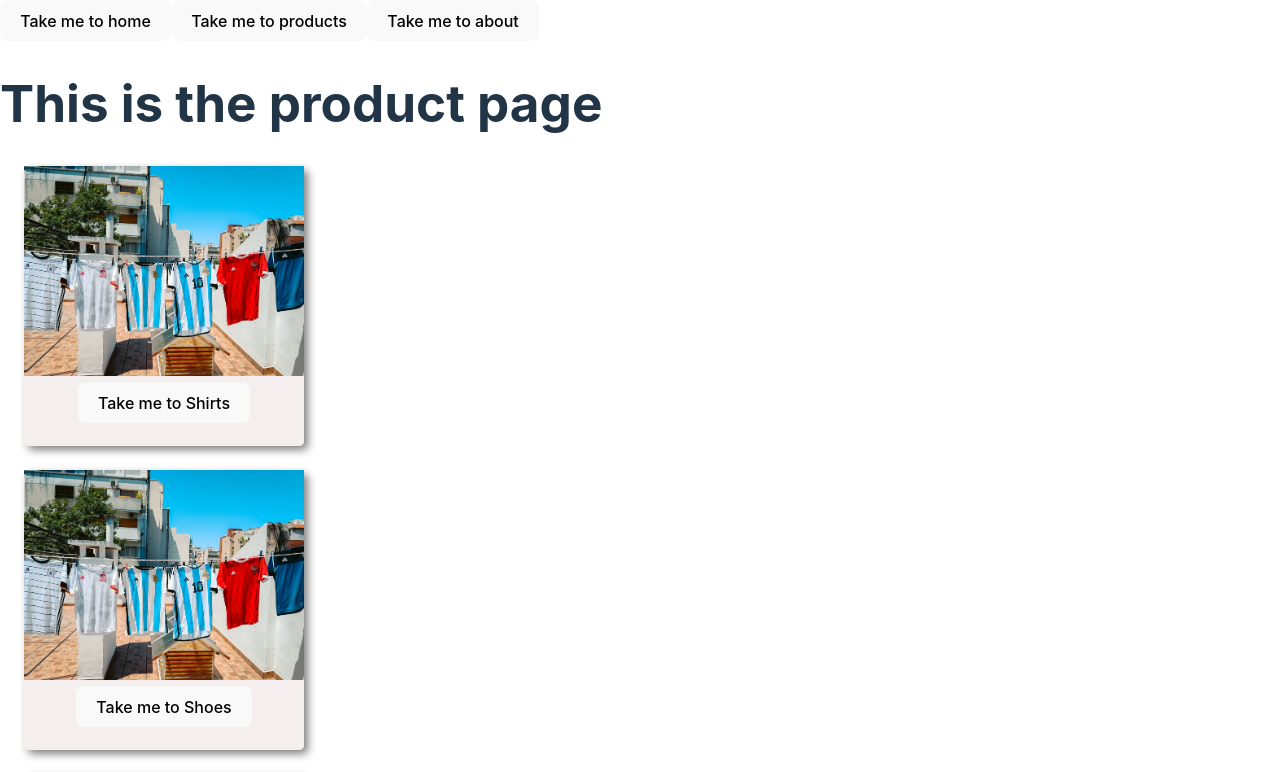
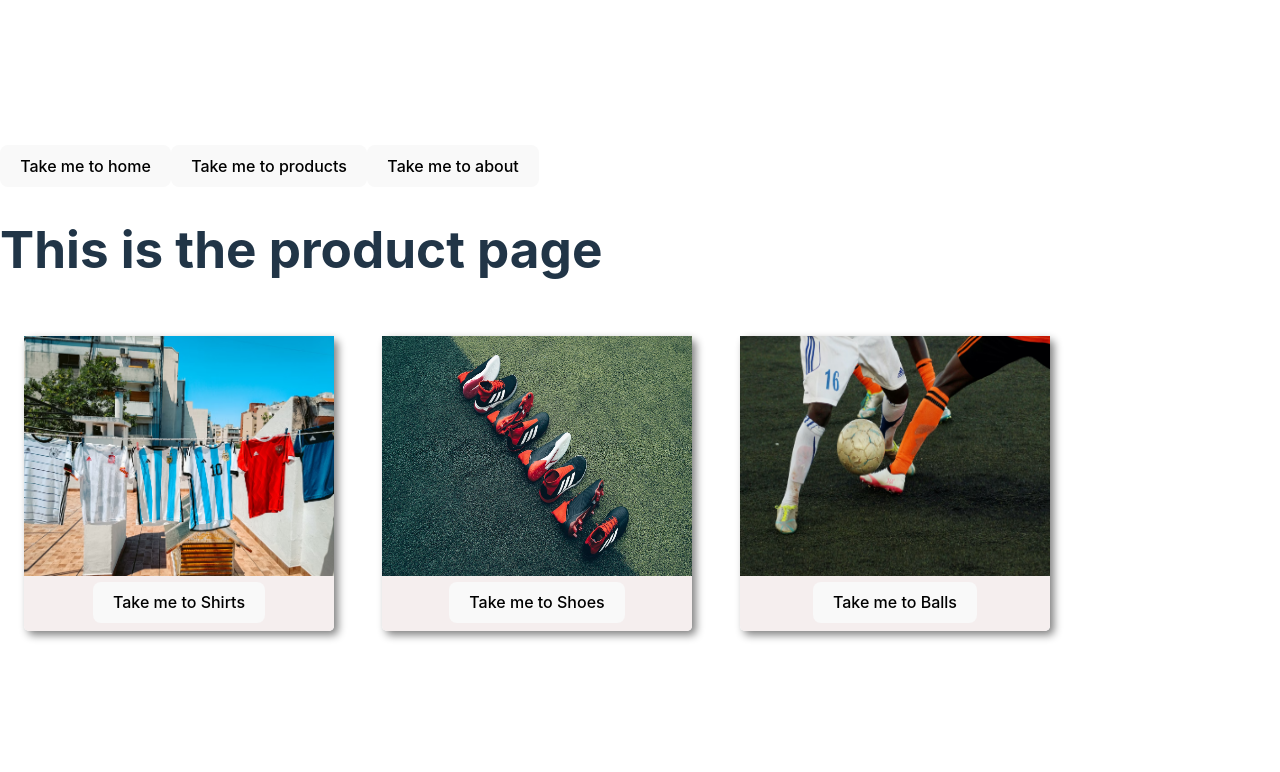
Before and after one commit to Mzn97/Examination_Assignment_MLN, a React (Vite) app: page /products in a window 1280 px wide. Shown: the top 772 px of the page. Built offline with nearby package versions, Linux system fonts and the light colour scheme.

Commit message:
css category

```diff
--- a/src/components/CategoryCard.jsx
+++ b/src/components/CategoryCard.jsx
@@ -6,10 +6,10 @@ import MyButton from "./MyButton";
  function CategoryCard(){
      return (
 
-        <div>
+        <div className="category">
 
          <div className="categorycard">
-             <img src="src\img\photo-1676498111080-5b73b7f0122c.avif" alt="category img" height={210}></img>
+             <img src="src\img\photo-1676498111080-5b73b7f0122c.avif" alt="category img" height={240} width={310}></img>
              <MyButton to="About" name="Shirts" />
 
 
@@ -17,7 +17,7 @@ import MyButton from "./MyButton";
 
         </div>
         <div className="categorycard">
-             <img src="src\img\photo-1676498111080-5b73b7f0122c.avif" alt="category img" height={210}></img>
+             <img src="src\img\photo-1536122985607-4fe00b283652.avif" alt="category img" height={240} width={310}></img>
              <MyButton to="About" name="Shoes" />
 
 
@@ -26,7 +26,7 @@ import MyButton from "./MyButton";
         </div>
 
         <div className="categorycard">
-             <img src="src\img\photo-1676498111080-5b73b7f0122c.avif" alt="category img" height={210}></img>
+             <img src="src\img\photo-1553778263-73a83bab9b0c.avif" alt="category img" height={240} width={310}></img>
              <MyButton to="About" name="Balls" />
 
 
--- a/src/index.css
+++ b/src/index.css
@@ -69,8 +69,8 @@ button:focus-visible {
 
 
 .categorycard{
-  width: 280px;
-  height: 280px;
+  width: 310px;
+  height: 295px;
   background-color: #f5eeeef6;
   border-radius: 5px;
   margin:1.5em;
@@ -78,3 +78,18 @@ button:focus-visible {
   text-align : center;
 
 }
+
+.category{
+  display: inline;
+  justify-content: center;
+
+}
+
+
+@media screen and (min-width: 600px){
+  .category{
+    display: flex;
+    justify-content: center;
+
+  }
+}
```
Also changed, not shown: src/img/photo-1536122985607-4fe00b283652.avif (added).
